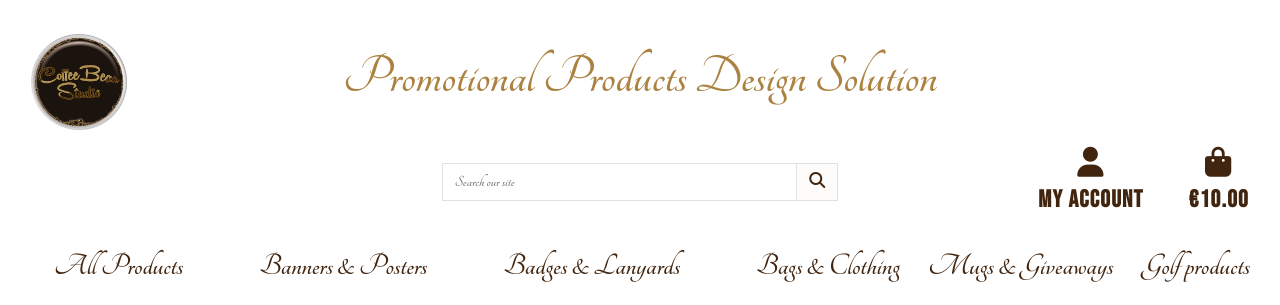
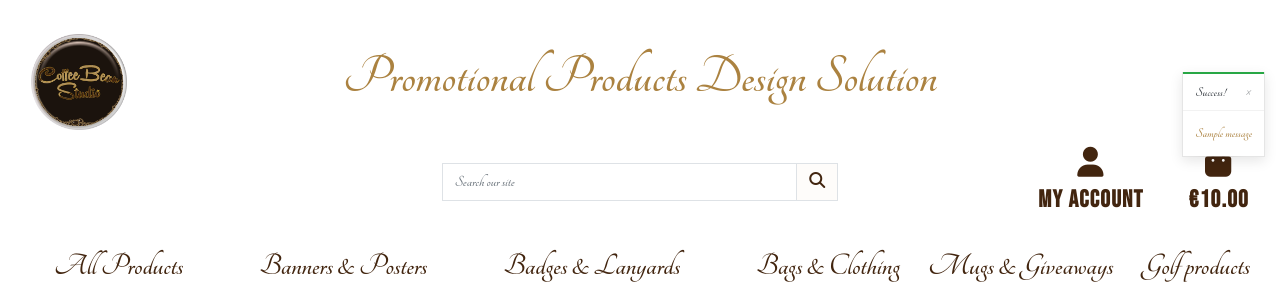
Before and after one commit to Alena18/Coffeebeanstudio1809, a Django app: template bag/templates/bag/bag.html in a window 1280 px wide. Shown: the top 305 px of the page. Run offline with Django 3.2, Linux system fonts and the light colour scheme; the template is opened without the code that fills it: most values are stand-ins (such as "Sample title", 1, 10 or a date in 2020); grey boxes marked "Sample" are stand-in pictures; one stand-in notice (Sample message) is shown; some libraries are stand-ins or nearby versions.

Commit message:
Add toasts

```diff
--- a/bag/views.py
+++ b/bag/views.py
@@ -1,4 +1,6 @@
-from django.shortcuts import render, redirect, reverse
+from django.shortcuts import render, redirect, reverse, HttpResponse
+from django.contrib import messages
+from products.models import Product
 
 
 def view_bag(request):
@@ -9,6 +11,7 @@ def view_bag(request):
 def add_to_bag(request, item_id):
     """ Add a quantity of the specified product to the shopping bag """
 
+    designproduct = Product.objects.get(pk=item_id)
     quantity = int(request.POST.get('quantity'))
     redirect_url = request.POST.get('redirect_url')
     size = None
@@ -29,6 +32,7 @@ def add_to_bag(request, item_id):
             bag[item_id] += quantity
         else:
             bag[item_id] = quantity
+            messages.success(request, f'Added {designproduct.name} to your bag')
 
     request.session['bag'] = bag
     return redirect(redirect_url)
--- a/coffeebeanstudio1809/settings.py
+++ b/coffeebeanstudio1809/settings.py
@@ -79,6 +79,8 @@ TEMPLATES = [
         },
     },
 ]
+
+MESSAGE_STORAGE = 'django.contrib.messages.storage.session.SessionStorage'
 
 AUTHENTICATION_BACKENDS = [
     # Needed to login by username in Django admin, regardless of `allauth`
--- a/static/css/style.css
+++ b/static/css/style.css
@@ -116,8 +116,25 @@ a.category-badge > span.badge:hover {
     color: #fefcfa !important;
 }
 
+/* bootstrap toasts */
+
 .margin-top {
      margin-top: 2%;
+}
+
+.message-container {
+    position: fixed;
+    top: 72px;
+    right: 15px;
+    z-index: 99999999999;
+}
+
+.custom-toast {
+    overflow: visible;
+}
+
+.toast-capper {
+    height: 2px;
 }
 
 /* shop button */
--- a/templates/base.html
+++ b/templates/base.html
@@ -129,7 +129,21 @@
         </div>
     </header>
     {% if messages %}
-    <div class="message-container"></div>
+        <div class="message-container">
+            {% for message in messages %}
+                {% with message.level as level %}
+                    {% if level == 40 %}
+                        {% include 'includes/toasts/toast_error.html' %}
+                    {% elif level == 30 %}
+                        {% include 'includes/toasts/toast_warning.html' %}
+                    {% elif level == 25 %}
+                        {% include 'includes/toasts/toast_success.html' %}
+                    {% else %}
+                        {% include 'includes/toasts/toast_info.html' %}
+                    {% endif %}
+                {% endwith %}
+            {% endfor %}
+        </div>
     {% endif %}
 
     {% block page_header %}
@@ -139,6 +153,9 @@
     {% endblock %}
 
     {% block postloadjs %}
+    <script type="text/javascript">
+        $('.toast').toast('show');
+    </script>
     {% endblock %}
 
     <footer>
--- /dev/null
+++ b/templates/includes/toasts/toast_success.html
@@ -0,0 +1,13 @@
+<div class="toast custom-toast rounded-0 border-top-0" data-autohide="false">
+    <div class="arrow-up arrow-success"></div>
+    <div class="w-100 toast-capper bg-success"></div>
+    <div class="toast-header bg-white text-dark">
+        <strong class="mr-auto">Success!</strong>
+        <button type="button" class="ml-2 mb-1 close text-dark" data-dismiss="toast" aria-label="Close">
+            <span aria-hidden="true">&times;</span>
+        </button>
+    </div>
+    <div class="toast-body bg-white">
+        {{ message }}
+    </div>
+</div>
```
Also changed, not shown: templates/includes/toasts/toast_error.html (added, +13 -0 lines), templates/includes/toasts/toast_info.html (added, +13 -0 lines), templates/includes/toasts/toast_warning.html (added, +13 -0 lines).
